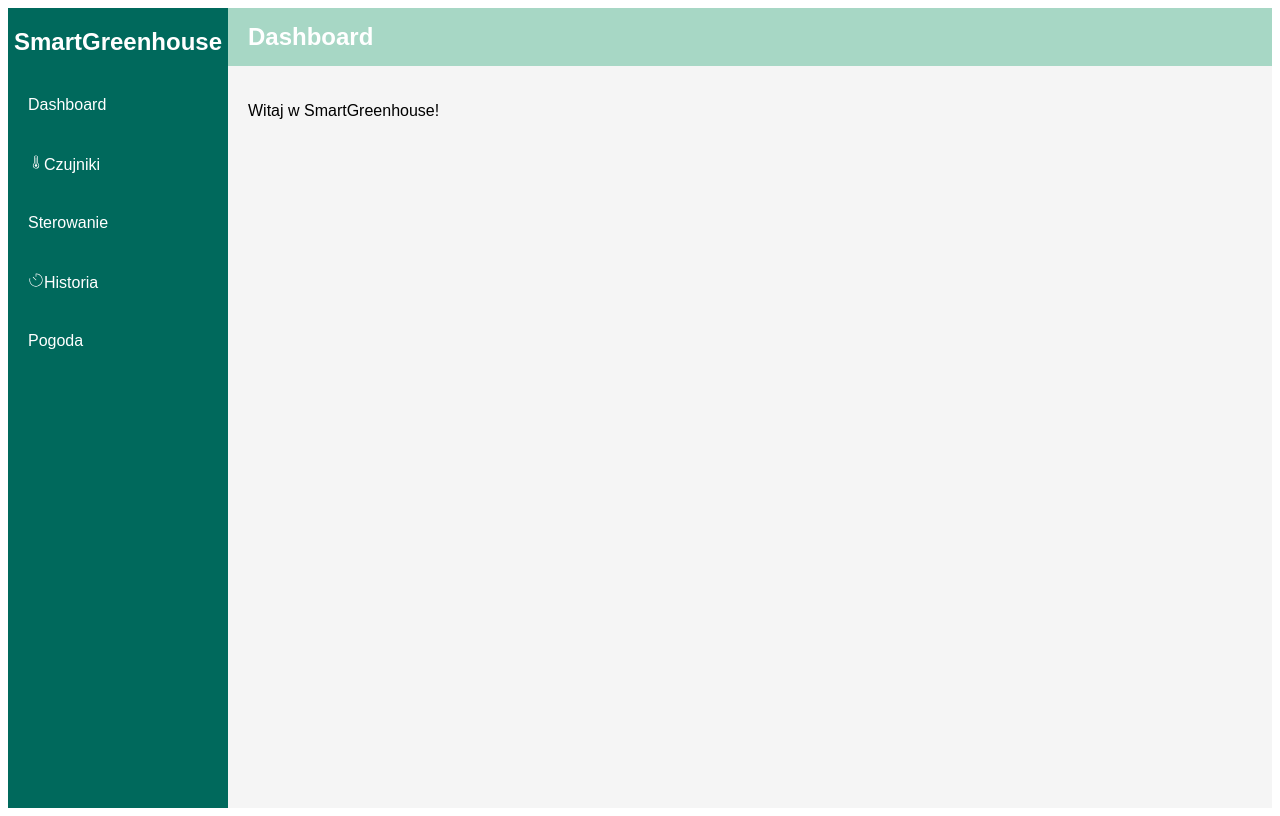
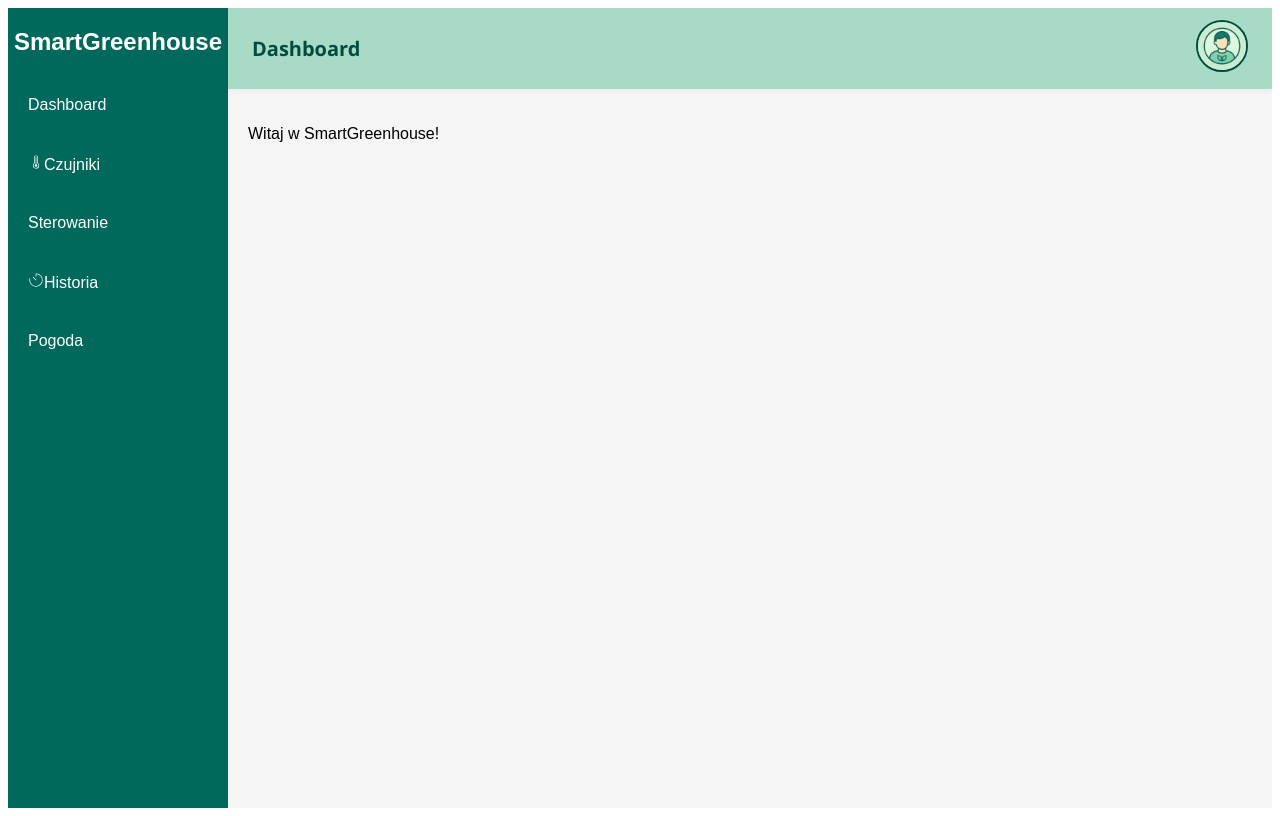
Before and after one commit to Mateusz0727/smart-greenhouse, a React (Create React App) app: page /dashboard in a window 1280 px wide. Built offline with nearby package versions, Linux system fonts and the light colour scheme; no server answers; sample sign-in values are in the browser's storage; the HTML template or start-up script is replaced by a standard one.

Commit message:
fix header

```diff
--- a/src/App.tsx
+++ b/src/App.tsx
@@ -1,5 +1,5 @@
 import React, { JSX } from 'react';
-import BluetoothESP from './component/Bluetooth';
+import BluetoothESP from './module/Bluetooth';
 import Login from './module/Login';
 import { BrowserRouter, Route, Routes } from 'react-router-dom';
 import Dashboard from './module/Dashboard';
--- a/src/axios.tsx
+++ b/src/axios.tsx
@@ -18,6 +18,7 @@ let isRefreshing = false;
 api.interceptors.response.use(
   response => response,
   async error => {
+    debugger;
     const originalRequest = error.config;
 
     if (error.response?.status === 401 && !originalRequest._retry) {
--- /dev/null
+++ b/src/component/Header.tsx
@@ -0,0 +1,64 @@
+import React, { useState, useEffect, useRef } from 'react';
+import '../styles/header.css';
+import { logout } from '../services/AuthService';
+import { useNavigate } from 'react-router-dom';
+
+export default function Header() {
+  const [menuOpen, setMenuOpen] = useState<boolean>(false);
+  const dropdownRef = useRef<HTMLDivElement>(null);
+   const navigate = useNavigate();
+    const handleLogout = async () => {
+
+    try {
+        await logout();
+        navigate("/");
+    } catch (error) {
+        alert("Błąd wylogowania.");
+        console.error("Logout error", error);
+    }
+    };
+  const toggleMenu = (): void => {
+    setMenuOpen(!menuOpen);
+  };
+
+  useEffect(() => {
+    const handleClickOutside = (event: MouseEvent): void => {
+      if (
+        dropdownRef.current &&
+        !dropdownRef.current.contains(event.target as Node)
+      ) {
+        setMenuOpen(false);
+      }
+    };
+
+    document.addEventListener('mousedown', handleClickOutside);
+    return () => {
+      document.removeEventListener('mousedown', handleClickOutside);
+    };
+  }, []);
+
+  return (
+    <header className="sg-header">
+      <div className="sg-header-left">
+        <h1>Dashboard</h1>
+
+      </div>
+
+      <div className="sg-header-right" ref={dropdownRef}>
+        <img
+          src="/avatar.png"
+          alt="Avatar"
+          className="sg-avatar"
+          onClick={toggleMenu}
+        />
+        {menuOpen && (
+            <div className="sg-dropdown">
+                <button className="sg-dropdown-btn">Profil</button>
+                <button className="sg-dropdown-btn">Ustawienia</button>
+                <button className="sg-dropdown-btn" onClick={handleLogout}>Wyloguj</button>
+            </div>
+            )}
+      </div>
+    </header>
+  );
+}
--- a/src/module/Dashboard.tsx
+++ b/src/module/Dashboard.tsx
@@ -1,10 +1,11 @@
 import React, { useEffect, useState } from "react";
 import { Routes, Route, Link } from "react-router-dom";
-import BluetoothESP from "../component/Bluetooth";
+import BluetoothESP from "./Bluetooth";
 import "../styles/Dashboard.css";
 import { CiTimer, CiTempHigh } from "react-icons/ci";
 import api from "../axios";
 import {jwtDecode} from "jwt-decode";
+import Header from "../component/Header";
 
 interface User {
   id: string;
@@ -23,11 +24,11 @@ function Dashboard() {
         const token = localStorage.getItem("accessToken");
         if (!token) return;
 
-        // 🧠 Odczytaj userId z tokena
         const decoded: any = jwtDecode(token);
         const userId = decoded.sub;
 
         const response = await api.get(`/user?id=${userId}`);
+
         setUser(response.data);
       } catch (error) {
         console.error("Błąd pobierania danych użytkownika:", error);
@@ -51,14 +52,7 @@ function Dashboard() {
       </div>
 
       <div className="main-content">
-        <header className="header">
-          <h2>Dashboard</h2>
-          {user && (
-            <div className="user-info">
-              <span>Użytkownik: {user.firstName} {user.lastName} ({user.email})</span>
-            </div>
-          )}
-        </header>
+        <Header/>
         <div className="content">
           <Routes>
             <Route path="/" element={<p>Witaj w SmartGreenhouse!</p>} />
--- /dev/null
+++ b/src/styles/header.css
@@ -0,0 +1,84 @@
+.sg-header {
+  display: flex;
+  justify-content: space-between;
+  align-items: center;
+  background-color: #a8dbc6;
+  padding: 12px 24px;
+  color: #004d40;
+  font-family: 'Segoe UI', sans-serif;
+  box-shadow: 0 2px 6px rgba(0, 0, 0, 0.05);
+}
+
+.sg-header-left h1 {
+  font-size: 20px;
+  font-weight: 600;
+  margin: 0;
+}
+
+.sg-user-email {
+  font-size: 12px;
+  color: #e0f2f1;
+}
+
+.sg-header-right {
+  position: relative;
+}
+
+.sg-avatar {
+  width: 48px;
+  height: 48px;
+  border-radius: 50%;
+  object-fit: cover;
+  cursor: pointer;
+  border: 2px solid #004d40; /* opcjonalnie ramka */
+  background-color: #ffffff;
+  transition: transform 0.2s ease;
+}
+
+.sg-avatar:hover {
+  transform: scale(1.05);
+}
+
+.sg-dropdown {
+  position: absolute;
+  right: 0;
+  top: 48px;
+  background-color: #ffffff;
+  border-radius: 12px;
+  box-shadow: 0 6px 16px rgba(0, 0, 0, 0.08);
+  overflow: hidden;
+  min-width: 160px;
+  z-index: 999;
+  display: flex;
+  flex-direction: column;
+  padding: 4px 0;
+  animation: fadeIn 0.2s ease-in-out;
+}
+
+.sg-dropdown-btn {
+  background: none;
+  border: none;
+  width: 100%;
+  padding: 12px 18px;
+  text-align: left;
+  font-size: 14px;
+  color: #004d40;
+  font-family: 'Segoe UI', sans-serif;
+  cursor: pointer;
+  transition: background-color 0.2s ease;
+}
+
+.sg-dropdown-btn:hover {
+  background-color: #e0f2f1;
+}
+
+@keyframes fadeIn {
+  from {
+    opacity: 0;
+    transform: translateY(-4px);
+  }
+  to {
+    opacity: 1;
+    transform: translateY(0);
+  }
+}
```
Also changed, not shown: public/avatar.png (added), src/module/Bluetooth.tsx (renamed from src/component/Bluetooth.tsx).
